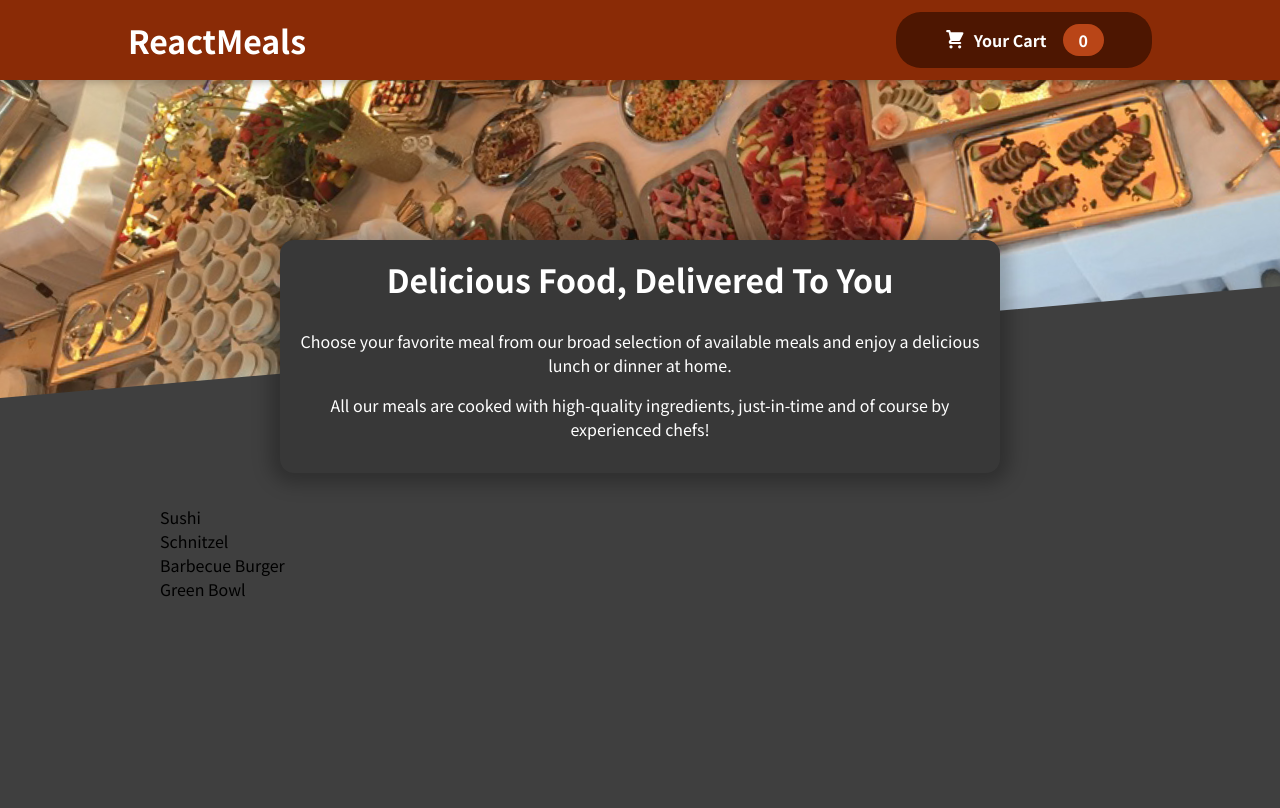
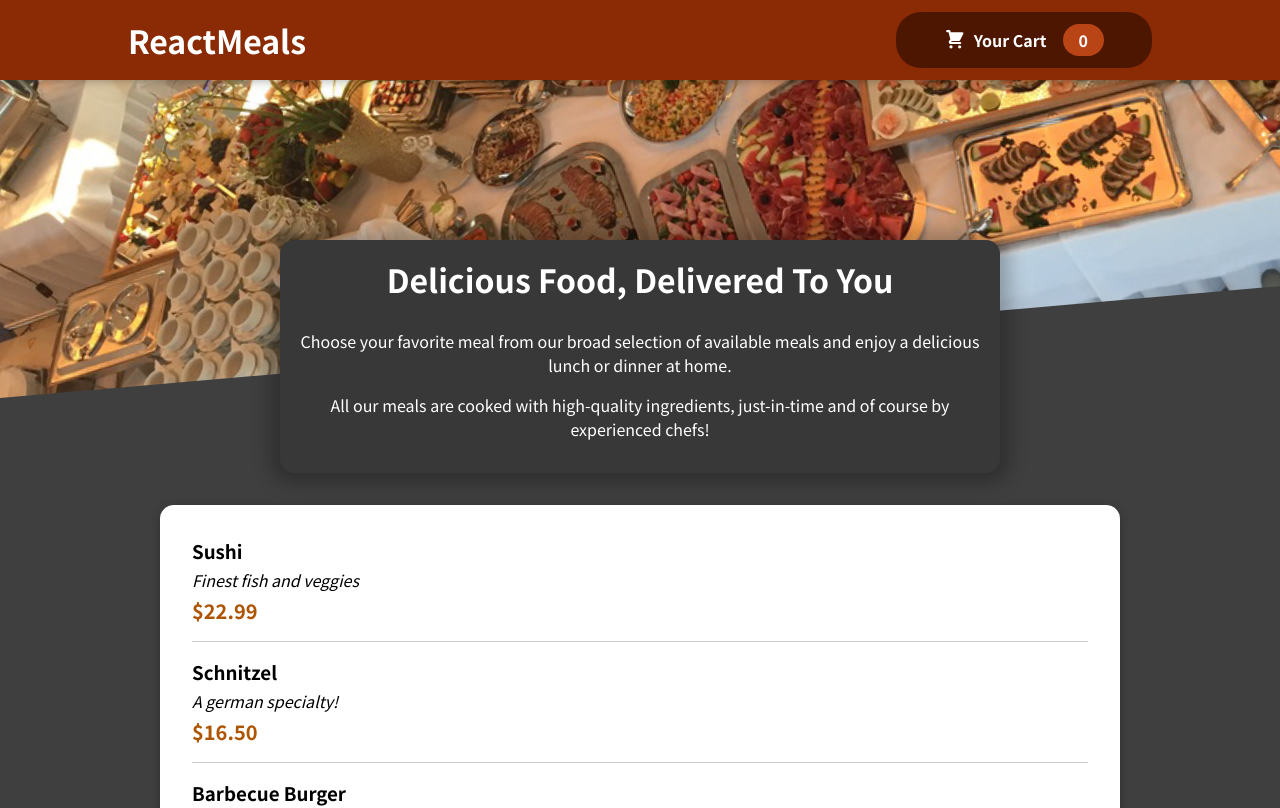
Before and after one commit to jeongsangtae/react-complete-training-third-practice-project-solution, a React (Create React App) app: page / in a window 1280 px wide. Shown: the top 808 px of the page. Built offline with nearby package versions, Linux system fonts and the light colour scheme.

Commit message:
React Complete Training Third Practice Project Solution - Card edit + MealItem component & MealItemForm component add + AvailableMeals edit

```diff
--- a/src/components/Meals/AvailableMeals.js
+++ b/src/components/Meals/AvailableMeals.js
@@ -1,6 +1,8 @@
 import React from "react";
+import Card from "../UI/Card";
 
 import classes from "./AvailableMeals.module.css";
+import MealItem from "./MealItem/MealItem";
 
 const DUMMY_MEALS = [
   {
@@ -31,12 +33,21 @@ const DUMMY_MEALS = [
 
 const AvailableMeals = () => {
   const mealsList = DUMMY_MEALS.map((meal) => {
-    return <li>{meal.name}</li>;
+    return (
+      <MealItem
+        key={meal.id}
+        name={meal.name}
+        description={meal.description}
+        price={meal.price}
+      />
+    );
   });
 
   return (
     <section className={classes.meals}>
-      <ul>{mealsList}</ul>
+      <Card>
+        <ul>{mealsList}</ul>
+      </Card>
     </section>
   );
 };
--- /dev/null
+++ b/src/components/Meals/MealItem/MealItem.js
@@ -0,0 +1,23 @@
+import React from "react";
+
+import classes from "./MealItem.module.css";
+import MealItemForm from "./MealItemForm";
+
+const MealItem = (props) => {
+  const price = `$${props.price.toFixed(2)}`;
+
+  return (
+    <li className={classes.meal}>
+      <div>
+        <h3>{props.name}</h3>
+        <div className={classes.description}>{props.description}</div>
+        <div className={classes.price}>{price}</div>
+      </div>
+      <div>
+        <MealItemForm />
+      </div>
+    </li>
+  );
+};
+
+export default MealItem;
--- /dev/null
+++ b/src/components/Meals/MealItem/MealItemForm.js
@@ -0,0 +1,9 @@
+import React from "react";
+
+import classes from "./MealItemForm.module.css";
+
+const MealItemForm = () => {
+  return;
+};
+
+export default MealItemForm;
--- a/src/components/UI/Card.js
+++ b/src/components/UI/Card.js
@@ -3,9 +3,7 @@ import React from "react";
 import classes from "./Card.module.css";
 
 const Card = (props) => {
-  return (
-    <div className={`${classes.card} ${props.className}`}>{props.children}</div>
-  );
+  return <div className={`${classes.card}`}>{props.children}</div>;
 };
 
 export default Card;
```
Also changed, not shown: src/components/Meals/MealItem/MealItem.module.css (renamed from src/components/MealItem.module.css), src/components/Meals/MealItem/MealItemForm.module.css (renamed from src/components/MealItemForm.module.css).
